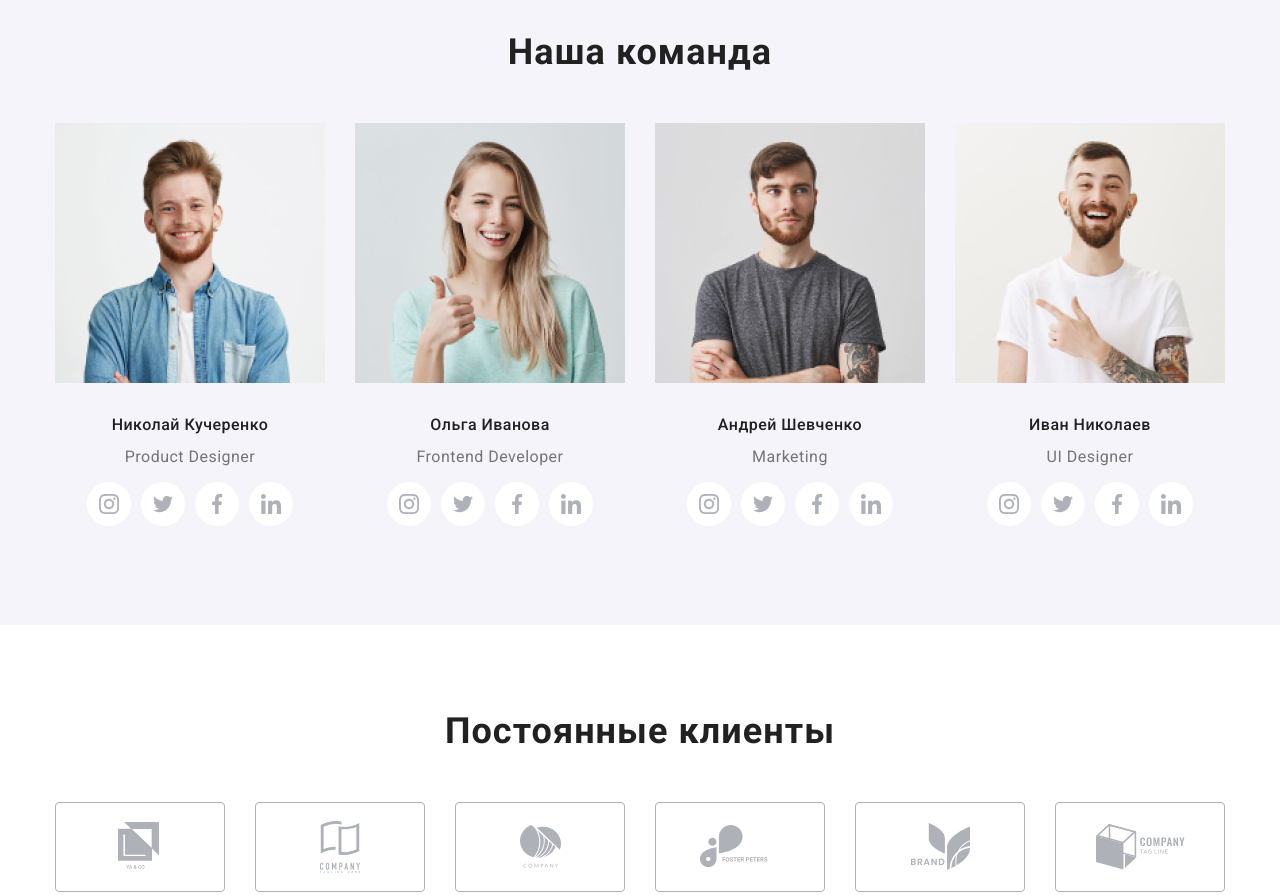
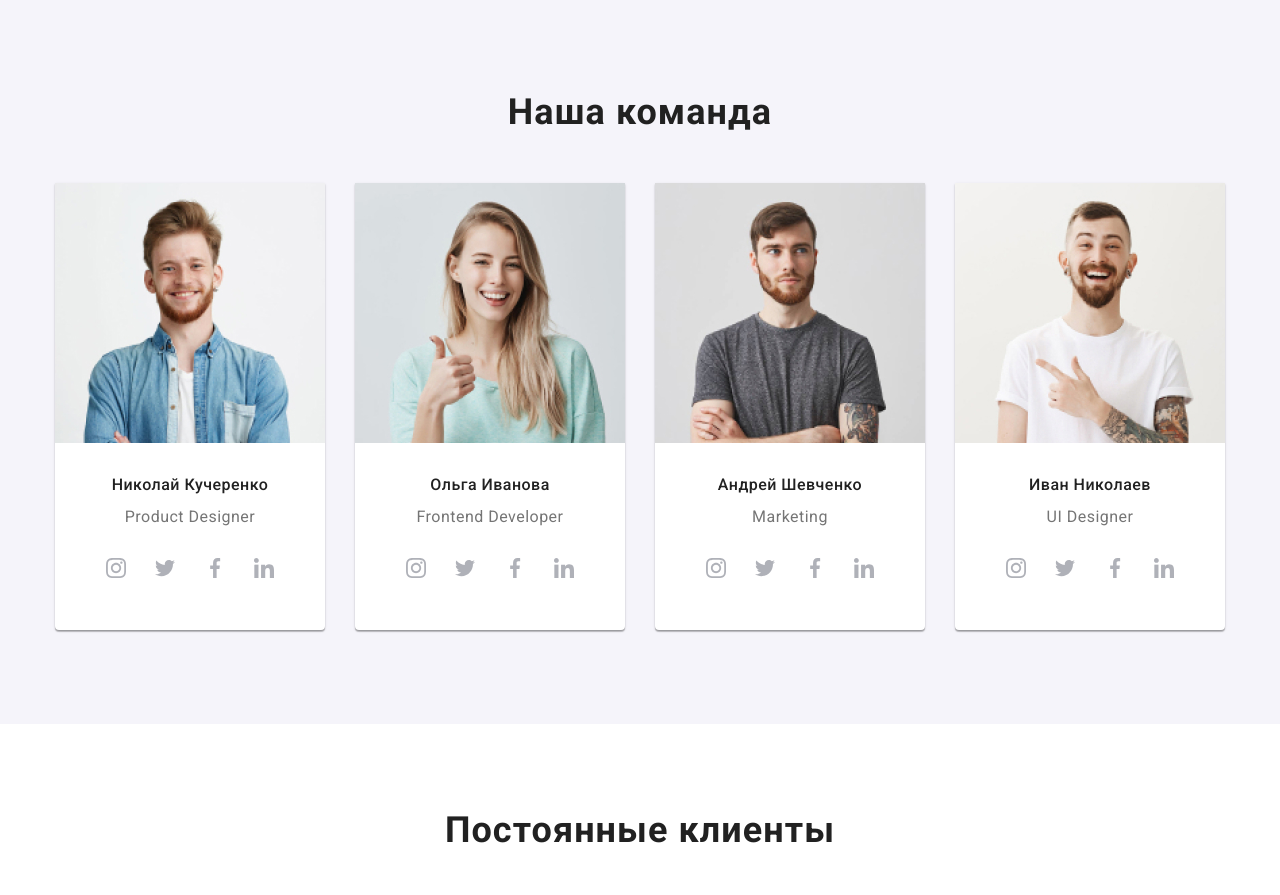
Before and after one commit to AliBurzhi/goit-markup-hw-04, a plain HTML site: page index.html in a window 1280 px wide. Shown: the part 1800-2695 px from the top of the page. Drawn offline with Linux system fonts and the light colour scheme.

Commit message:
сделал иконки в свг в разделе наша команда и затемнил фон

```diff
--- a/css/styles.css
+++ b/css/styles.css
@@ -159,7 +159,15 @@ h1 {
 .hero {
   padding-top: 200px;
   padding-bottom: 280px;
-  background-color: var(--accent-color);
+  background-image: linear-gradient(
+      to bottom,
+      rgba(47, 48, 58, 0.8),
+      rgba(47, 48, 58, 0.8)
+    ),
+    url(../images/hero/Header-img.jpg);
+  background-repeat: no-repeat;
+  background-size: cover;
+  background-position: center;
 }
 
 .hero-title {
@@ -169,7 +177,7 @@ h1 {
   text-align: center;
   letter-spacing: 0.06em;
   text-transform: uppercase;
-  color: var(--title-light-theme-color);
+  color: #ffffff;
   margin-bottom: 30px;
 }
 
@@ -178,6 +186,8 @@ h1 {
   margin-left: auto;
   margin-right: auto;
   background: #2196f3;
+  box-shadow: 0px 4px 4px rgba(0, 0, 0, 0.15);
+  border-radius: 4px;
 }
 
 /* О НАС */
@@ -289,6 +299,13 @@ h3 {
   justify-content: center;
 }
 
+.team-list-item {
+  background: #ffffff;
+  box-shadow: 0px 2px 1px rgba(0, 0, 0, 0.2), 0px 1px 1px rgba(0, 0, 0, 0.14),
+    0px 1px 3px rgba(0, 0, 0, 0.12);
+  border-radius: 0px 0px 4px 4px;
+}
+
 .team-list-item:not(:last-child) {
   margin-right: 30px;
 }
@@ -333,10 +350,28 @@ h3 {
 .social-list {
   display: flex;
   justify-content: center;
+  margin-bottom: 24px;
+  max-width: 206px;
+  margin-right: auto;
+  margin-left: auto;
+  margin-top: 16px;
+}
+
+.social-list-item {
+  max-width: 206px;
+  margin-right: auto;
+  margin-left: auto;
+  margin-top: 16px;
+  margin-bottom: 24px;
 }
 
 .social-list-item:not(:last-child) {
   margin-right: 10px;
+}
+
+.social-media-link-item-svg {
+  width: 20px;
+  height: 20px;
 }
 
 /* OUR CLIENTS */
@@ -541,6 +576,11 @@ h3 {
   height: 404px;
   margin-right: 30px;
   margin-bottom: 30px;
+  background: #ffffff;
+  border: 1px solid #eeeeee;
+  box-sizing: border-box;
+  box-shadow: 1px 4px 6px rgba(0, 0, 0, 0.16), 0px 4px 4px rgba(0, 0, 0, 0.06),
+    0px 1px 1px rgba(0, 0, 0, 0.12);
 }
 
 .list-portfolio-items:nth-child(3n) {
--- a/index.html
+++ b/index.html
@@ -50,7 +50,7 @@
       <section class="hero">
         <div class="container">
           <h1 class="hero-title">
-            Эффективные решения для вашего бизнеса
+            Эффективные решения <br />для вашего бизнеса
           </h1>
           <button class="modal-btn">Заказать услугу</button>
         </div>
@@ -166,35 +166,37 @@
               <p class="team-list-item-position">Product Designer</p>
               <ul class="social-list list">
                 <li class="social-list-item">
-                  <a
-                    class="social-lisy-item-link"
-                    href=""
-                    aria-label="иконка инстаграма"
-                    ><img src="./images/team/Ellipse-1.svg" alt=""
-                  /></a>
+                  <a class="social-list-item-link" href="">
+                    <svg class="social-media-link-item-svg">
+                      <use href="./images/svg/sprite.svg#instagram"></use>
+                    </svg>
+                  </a>
                 </li>
                 <li class="social-list-item">
-                  <a
-                    class="social-lisy-item-link"
-                    href=""
-                    aria-label="иконка твиттера"
-                    ><img src="./images/team/Ellipse-2.svg" alt=""
-                  /></a>
+                  <a class="social-list-item-link" href="">
+                    <svg class="social-media-link-item-svg">
+                      <use href="./images/svg/sprite.svg#twitter"></use>
+                    </svg>
+                  </a>
                 </li>
                 <li class="social-list-item">
                   <a
                     class="social-lisy-item-link"
                     href=""
                     aria-label="иконка фейсбука"
-                    ><img src="./images/team/Ellipse-3.svg" alt="" />
+                    ><svg class="social-media-link-item-svg">
+                      <use href="./images/svg/sprite.svg#facebook"></use>
+                    </svg>
                   </a>
                 </li>
                 <li class="social-list-item">
                   <a
-                    class="social-lisy-item-link"
+                    class="social-list-item-link"
                     href=""
                     aria-label="иконка линкедина"
-                    ><img src="./images/team/Ellipse-4.svg" alt="" />
+                    ><svg class="social-media-link-item-svg">
+                      <use href="./images/svg/sprite.svg#linkedin"></use>
+                    </svg>
                   </a>
                 </li>
               </ul>
@@ -211,36 +213,39 @@
               <p class="team-list-item-position">Frontend Developer</p>
               <ul class="social-list list">
                 <li class="social-list-item">
-                  <a
-                    class="social-lisy-item-link"
-                    href=""
-                    aria-label="иконка инстаграма"
-                    ><img src="./images/team/Ellipse-1.svg" alt=""
-                  /></a>
+                  <a class="social-list-item-link" href="">
+                    <svg class="social-media-link-item-svg">
+                      <use href="./images/svg/sprite.svg#instagram"></use>
+                    </svg>
+                  </a>
                 </li>
-                <li class="social-list-item">
-                  <a
-                    class="social-lisy-item-link"
-                    href=""
-                    aria-label="иконка твиттера"
-                    ><img src="./images/team/Ellipse-2.svg" alt=""
-                  /></a>
+                </li>
+               <li class="social-list-item">
+                  <a class="social-list-item-link" href="">
+                    <svg class="social-media-link-item-svg">
+                      <use href="./images/svg/sprite.svg#twitter"></use>
+                    </svg>
+                  </a>
                 </li>
                 <li class="social-list-item">
                   <a
                     class="social-lisy-item-link"
                     href=""
                     aria-label="иконка фейсбука"
-                    ><img src="./images/team/Ellipse-3.svg" alt=""
-                  /></a>
+                    ><svg class="social-media-link-item-svg">
+                      <use href="./images/svg/sprite.svg#facebook"></use>
+                    </svg>
+                  </a>
                 </li>
-                <li class="social-list-item">
+               <li class="social-list-item">
                   <a
-                    class="social-lisy-item-link"
+                    class="social-list-item-link"
                     href=""
                     aria-label="иконка линкедина"
-                    ><img src="./images/team/Ellipse-4.svg" alt=""
-                  /></a>
+                    ><svg class="social-media-link-item-svg">
+                      <use href="./images/svg/sprite.svg#linkedin"></use>
+                    </svg>
+                  </a>
                 </li>
               </ul>
             </li>
@@ -255,37 +260,39 @@
               <h3 class="team-name-title">Андрей Шевченко</h3>
               <p class="team-list-item-position">Marketing</p>
               <ul class="social-list list">
-                <li class="social-list-item">
-                  <a
-                    class="social-lisy-item-link"
-                    href=""
-                    aria-label="иконка инстаграма"
-                    ><img src="./images/team/Ellipse-1.svg" alt=""
-                  /></a>
+               <li class="social-list-item">
+                  <a class="social-list-item-link" href="">
+                    <svg class="social-media-link-item-svg">
+                      <use href="./images/svg/sprite.svg#instagram"></use>
+                    </svg>
+                  </a>
                 </li>
                 <li class="social-list-item">
-                  <a
-                    class="social-lisy-item-link"
-                    href=""
-                    aria-label="иконка твиттера"
-                    ><img src="./images/team/Ellipse-2.svg" alt=""
-                  /></a>
+                  <a class="social-list-item-link" href="">
+                    <svg class="social-media-link-item-svg">
+                      <use href="./images/svg/sprite.svg#twitter"></use>
+                    </svg>
+                  </a>
                 </li>
                 <li class="social-list-item">
                   <a
                     class="social-lisy-item-link"
                     href=""
                     aria-label="иконка фейсбука"
-                    ><img src="./images/team/Ellipse-3.svg" alt=""
-                  /></a>
+                    ><svg class="social-media-link-item-svg">
+                      <use href="./images/svg/sprite.svg#facebook"></use>
+                    </svg>
+                  </a>
                 </li>
                 <li class="social-list-item">
                   <a
-                    class="social-lisy-item-link"
+                    class="social-list-item-link"
                     href=""
                     aria-label="иконка линкедина"
-                    ><img src="./images/team/Ellipse-4.svg" alt=""
-                  /></a>
+                    ><svg class="social-media-link-item-svg">
+                      <use href="./images/svg/sprite.svg#linkedin"></use>
+                    </svg>
+                  </a>
                 </li>
               </ul>
             </li>
@@ -301,36 +308,38 @@
               <p class="team-list-item-position">UI Designer</p>
               <ul class="social-list list">
                 <li class="social-list-item">
-                  <a
-                    class="social-lisy-item-link"
-                    href=""
-                    aria-label="иконка инстаграма"
-                    ><img src="./images/team/Ellipse-1.svg" alt=""
-                  /></a>
+                  <a class="social-list-item-link" href="">
+                    <svg class="social-media-link-item-svg">
+                      <use href="./images/svg/sprite.svg#instagram"></use>
+                    </svg>
+                  </a>
                 </li>
                 <li class="social-list-item">
-                  <a
-                    class="social-lisy-item-link"
-                    href=""
-                    aria-label="иконка твиттера"
-                    ><img src="./images/team/Ellipse-2.svg" alt=""
-                  /></a>
+                  <a class="social-list-item-link" href="">
+                    <svg class="social-media-link-item-svg">
+                      <use href="./images/svg/sprite.svg#twitter"></use>
+                    </svg>
+                  </a>
                 </li>
                 <li class="social-list-item">
                   <a
                     class="social-lisy-item-link"
                     href=""
                     aria-label="иконка фейсбука"
-                    ><img src="./images/team/Ellipse-3.svg" alt=""
-                  /></a>
+                    ><svg class="social-media-link-item-svg">
+                      <use href="./images/svg/sprite.svg#facebook"></use>
+                    </svg>
+                  </a>
                 </li>
                 <li class="social-list-item">
                   <a
-                    class="social-lisy-item-link"
+                    class="social-list-item-link"
                     href=""
                     aria-label="иконка линкедина"
-                    ><img src="./images/team/Ellipse-4.svg" alt=""
-                  /></a>
+                    ><svg class="social-media-link-item-svg">
+                      <use href="./images/svg/sprite.svg#linkedin"></use>
+                    </svg>
+                  </a>
                 </li>
               </ul>
             </li>
```
Also changed, not shown: images/hero/Header-img.jpg (added), images/svg/facebook.svg (added), images/svg/instagram.svg (added), images/svg/linkedin.svg (added), images/svg/sprite.svg (added), images/svg/twitter.svg (added).
